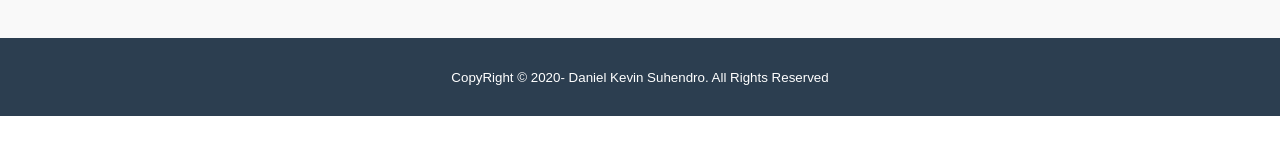
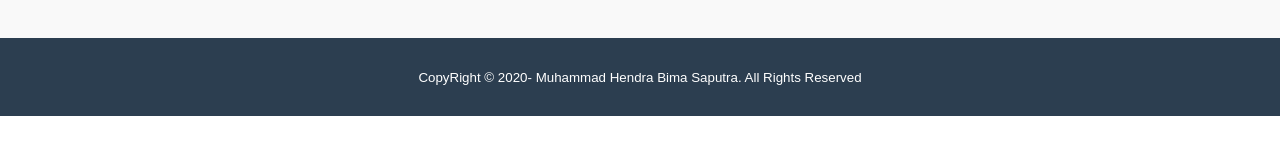
Before and after one commit to Rahend23/WEB-KK4B-html-css, a plain HTML site: page contact.html in a window 1280 px wide. Shown: the part 324-478 px from the top of the page. Drawn offline with Linux system fonts and the light colour scheme.

Commit message:
second commit

```diff
--- a/contact.html
+++ b/contact.html
@@ -3,7 +3,7 @@
 <head>
 	<meta charset="utf-8">
 	<meta name="viewport" content="width=device-width, initial-scale=1">
-	<title>Daniel kevin</title>
+	<title>Rahend Shoes</title>
 	<link rel="stylesheet" type="text/css" href="style.css">
 	<link rel="stylesheet" type="text/css" href="https://cdnjs.cloudflare.com/ajax/libs/font-awesome/5.14.0/css/all.min.css">
 </head>
@@ -60,7 +60,7 @@
 
 	<footer>
 		<div class="countainer">
-			<small>CopyRight &copy; 2020- Daniel Kevin Suhendro. All Rights Reserved</small>
+			<small>CopyRight &copy; 2020- Muhammad Hendra Bima Saputra. All Rights Reserved</small>
 		</div>
 	</footer>
 
```
